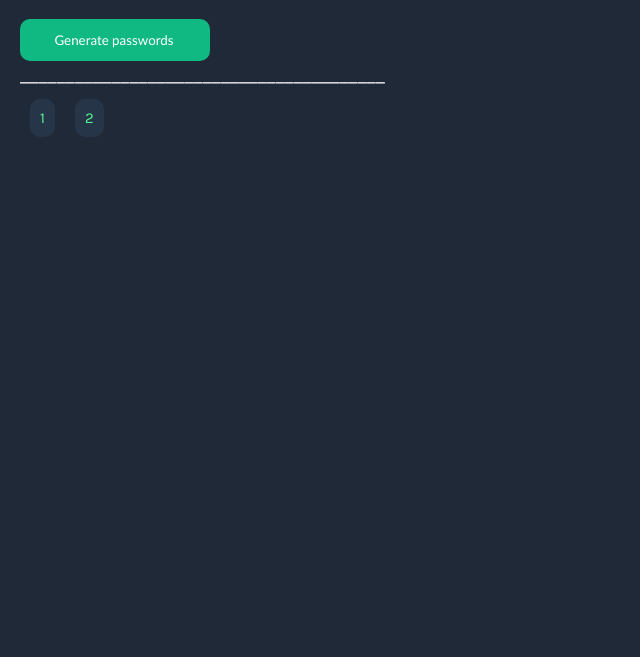
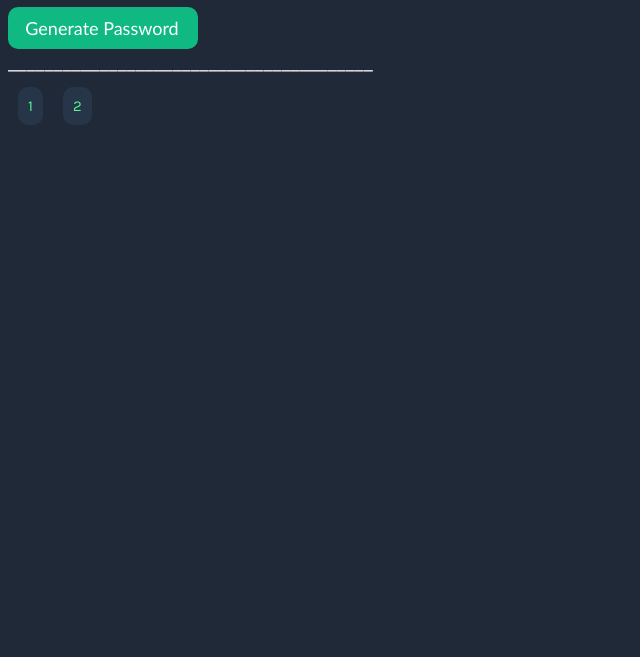
Before and after one commit to athifirshad/simplepasswordgen-js, a plain HTML site: page index.html in a window 1280 px wide. Shown: the part 143-800 px from the top of the page, without its empty margins (0-640 px from the left). Drawn offline with Linux system fonts and the light colour scheme; a web font is replaced by a local one.

Commit message:
CSS Test

```diff
--- a/index.css
+++ b/index.css
@@ -1,5 +1,4 @@
 body {
-    margin: 20px;
     background-color: #1F2937
 }
 
@@ -37,6 +36,7 @@ p1{
 
 #generate{
     background: #10B981;
+    font-size: 18px;
     color: white;
     font-family: 'Gill Sans', 'Gill Sans MT', Calibri, 'Trebuchet MS', sans-serif;
     display: flex;
--- a/index.html
+++ b/index.html
@@ -10,7 +10,7 @@
         <h1 id = "next" > a random password</h1>
         <script src="index.js"></script>
         <p1 id = "sub" > Never use an insecure password again </p1>
-        <button id = "generate" onclick="generate()" > Generate passwords </button>
+        <button id = "generate" onclick="generate()" > Generate Password </button>
         <p1> ________________________________________</p1>
         <div class="flex-container">
         <div id = "pass1field">1</div>
```
